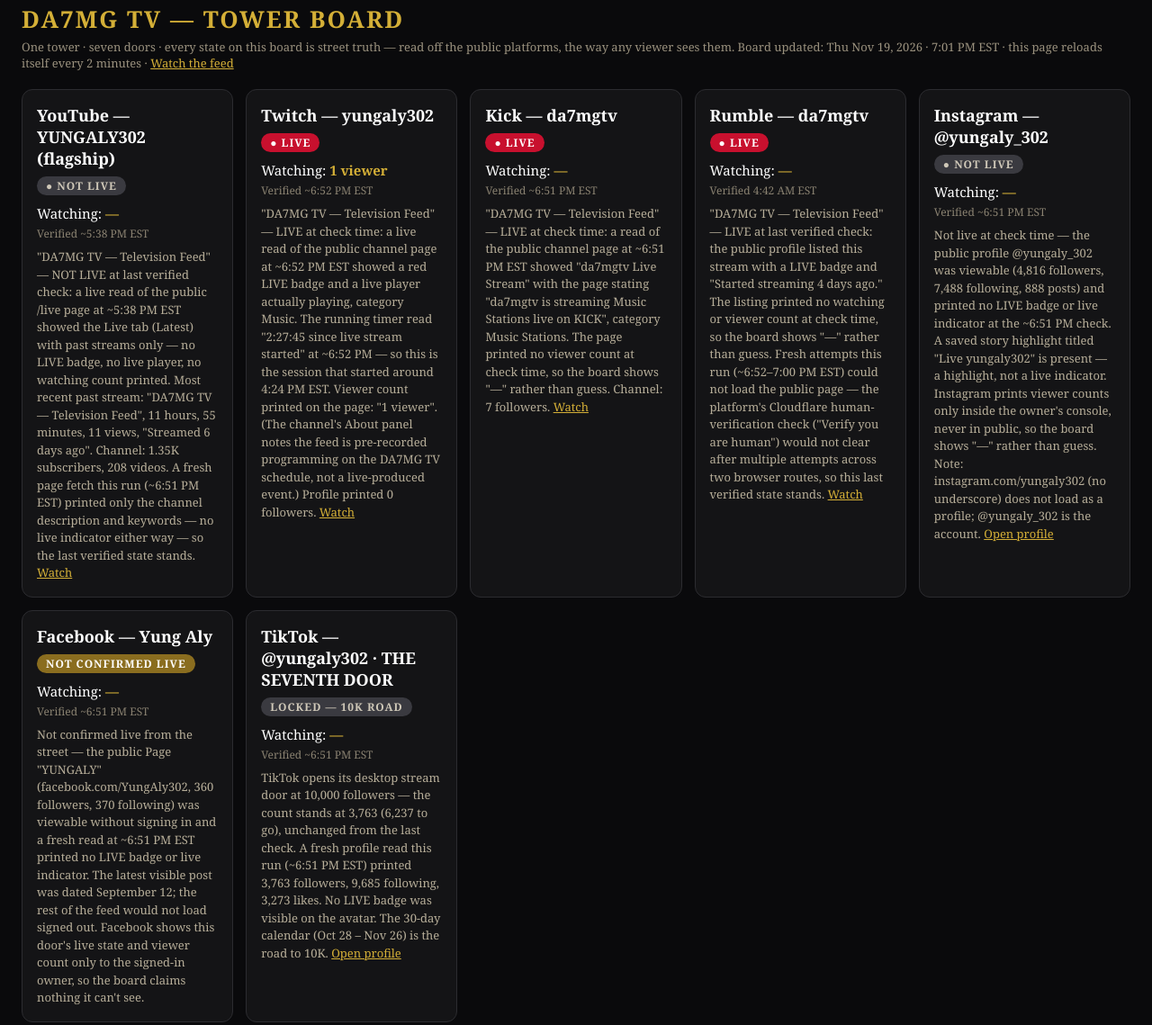
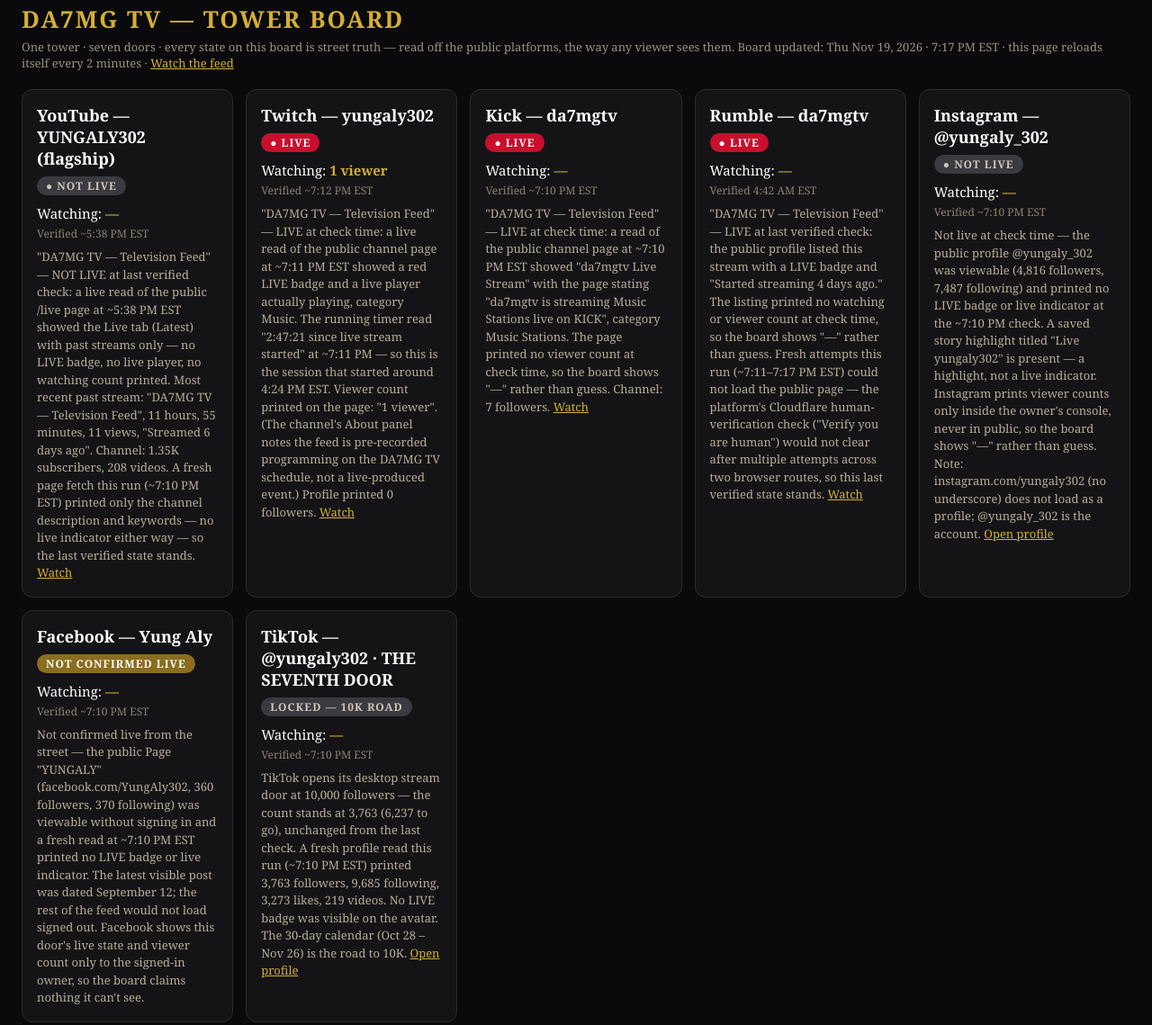
Before and after one commit to da7mgdistributions-creator/da7mg-tv-live, a plain HTML site: page board.html in a window 1280 px wide. Shown: the part 21-1160 px from the top of the page at 90% size. Drawn offline with Linux system fonts and the light colour scheme.

Commit message:
Tower Board refresh 2026-11-19 19:17 EDT

```diff
--- a/board.html
+++ b/board.html
@@ -21,29 +21,29 @@
   .foot{margin-top:22px;color:#8a8271;font-size:12px;line-height:1.6}
 </style></head><body>
 <h1>DA7MG TV — TOWER BOARD</h1>
-<div class="sub">One tower · seven doors · every state on this board is street truth — read off the public platforms, the way any viewer sees them. Board updated: Thu Nov 19, 2026 · 7:01 PM EST · this page reloads itself every 2 minutes · <a href="index.html">Watch the feed</a></div>
+<div class="sub">One tower · seven doors · every state on this board is street truth — read off the public platforms, the way any viewer sees them. Board updated: Thu Nov 19, 2026 · 7:17 PM EST · this page reloads itself every 2 minutes · <a href="index.html">Watch the feed</a></div>
 <div class="grid">
   <div class="card"><h2>YouTube — YUNGALY302 (flagship)</h2><span class="badge locked">● NOT LIVE</span>
     <div class="watch">Watching: <b>—</b></div><div class="stamp">Verified ~5:38 PM EST</div>
-    <div class="meta">"DA7MG TV — Television Feed" — NOT LIVE at last verified check: a live read of the public /live page at ~5:38 PM EST showed the Live tab (Latest) with past streams only — no LIVE badge, no live player, no watching count printed. Most recent past stream: "DA7MG TV — Television Feed", 11 hours, 55 minutes, 11 views, "Streamed 6 days ago". Channel: 1.35K subscribers, 208 videos. A fresh page fetch this run (~6:51 PM EST) printed only the channel description and keywords — no live indicator either way — so the last verified state stands. <a href="https://www.youtube.com/@yungaly302/live">Watch</a></div></div>
+    <div class="meta">"DA7MG TV — Television Feed" — NOT LIVE at last verified check: a live read of the public /live page at ~5:38 PM EST showed the Live tab (Latest) with past streams only — no LIVE badge, no live player, no watching count printed. Most recent past stream: "DA7MG TV — Television Feed", 11 hours, 55 minutes, 11 views, "Streamed 6 days ago". Channel: 1.35K subscribers, 208 videos. A fresh page fetch this run (~7:10 PM EST) printed only the channel description and keywords — no live indicator either way — so the last verified state stands. <a href="https://www.youtube.com/@yungaly302/live">Watch</a></div></div>
   <div class="card"><h2>Twitch — yungaly302</h2><span class="badge live">● LIVE</span>
-    <div class="watch">Watching: <b>1 viewer</b></div><div class="stamp">Verified ~6:52 PM EST</div>
-    <div class="meta">"DA7MG TV — Television Feed" — LIVE at check time: a live read of the public channel page at ~6:52 PM EST showed a red LIVE badge and a live player actually playing, category Music. The running timer read "2:27:45 since live stream started" at ~6:52 PM — so this is the session that started around 4:24 PM EST. Viewer count printed on the page: "1 viewer". (The channel's About panel notes the feed is pre-recorded programming on the DA7MG TV schedule, not a live-produced event.) Profile printed 0 followers. <a href="https://www.twitch.tv/yungaly302">Watch</a></div></div>
+    <div class="watch">Watching: <b>1 viewer</b></div><div class="stamp">Verified ~7:12 PM EST</div>
+    <div class="meta">"DA7MG TV — Television Feed" — LIVE at check time: a live read of the public channel page at ~7:11 PM EST showed a red LIVE badge and a live player actually playing, category Music. The running timer read "2:47:21 since live stream started" at ~7:11 PM — so this is the session that started around 4:24 PM EST. Viewer count printed on the page: "1 viewer". (The channel's About panel notes the feed is pre-recorded programming on the DA7MG TV schedule, not a live-produced event.) Profile printed 0 followers. <a href="https://www.twitch.tv/yungaly302">Watch</a></div></div>
   <div class="card"><h2>Kick — da7mgtv</h2><span class="badge live">● LIVE</span>
-    <div class="watch">Watching: <b>—</b></div><div class="stamp">Verified ~6:51 PM EST</div>
-    <div class="meta">"DA7MG TV — Television Feed" — LIVE at check time: a read of the public channel page at ~6:51 PM EST showed "da7mgtv Live Stream" with the page stating "da7mgtv is streaming Music Stations live on KICK", category Music Stations. The page printed no viewer count at check time, so the board shows "—" rather than guess. Channel: 7 followers. <a href="https://kick.com/da7mgtv">Watch</a></div></div>
+    <div class="watch">Watching: <b>—</b></div><div class="stamp">Verified ~7:10 PM EST</div>
+    <div class="meta">"DA7MG TV — Television Feed" — LIVE at check time: a read of the public channel page at ~7:10 PM EST showed "da7mgtv Live Stream" with the page stating "da7mgtv is streaming Music Stations live on KICK", category Music Stations. The page printed no viewer count at check time, so the board shows "—" rather than guess. Channel: 7 followers. <a href="https://kick.com/da7mgtv">Watch</a></div></div>
   <div class="card"><h2>Rumble — da7mgtv</h2><span class="badge live">● LIVE</span>
     <div class="watch">Watching: <b>—</b></div><div class="stamp">Verified 4:42 AM EST</div>
-    <div class="meta">"DA7MG TV — Television Feed" — LIVE at last verified check: the public profile listed this stream with a LIVE badge and "Started streaming 4 days ago." The listing printed no watching or viewer count at check time, so the board shows "—" rather than guess. Fresh attempts this run (~6:52–7:00 PM EST) could not load the public page — the platform's Cloudflare human-verification check ("Verify you are human") would not clear after multiple attempts across two browser routes, so this last verified state stands. <a href="https://rumble.com/user/da7mgtv">Watch</a></div></div>
+    <div class="meta">"DA7MG TV — Television Feed" — LIVE at last verified check: the public profile listed this stream with a LIVE badge and "Started streaming 4 days ago." The listing printed no watching or viewer count at check time, so the board shows "—" rather than guess. Fresh attempts this run (~7:11–7:17 PM EST) could not load the public page — the platform's Cloudflare human-verification check ("Verify you are human") would not clear after multiple attempts across two browser routes, so this last verified state stands. <a href="https://rumble.com/user/da7mgtv">Watch</a></div></div>
   <div class="card"><h2>Instagram — @yungaly_302</h2><span class="badge locked">● NOT LIVE</span>
-    <div class="watch">Watching: <b>—</b></div><div class="stamp">Verified ~6:51 PM EST</div>
-    <div class="meta">Not live at check time — the public profile @yungaly_302 was viewable (4,816 followers, 7,488 following, 888 posts) and printed no LIVE badge or live indicator at the ~6:51 PM check. A saved story highlight titled "Live yungaly302" is present — a highlight, not a live indicator. Instagram prints viewer counts only inside the owner's console, never in public, so the board shows "—" rather than guess. Note: instagram.com/yungaly302 (no underscore) does not load as a profile; @yungaly_302 is the account. <a href="https://www.instagram.com/yungaly_302">Open profile</a></div></div>
+    <div class="watch">Watching: <b>—</b></div><div class="stamp">Verified ~7:10 PM EST</div>
+    <div class="meta">Not live at check time — the public profile @yungaly_302 was viewable (4,816 followers, 7,487 following) and printed no LIVE badge or live indicator at the ~7:10 PM check. A saved story highlight titled "Live yungaly302" is present — a highlight, not a live indicator. Instagram prints viewer counts only inside the owner's console, never in public, so the board shows "—" rather than guess. Note: instagram.com/yungaly302 (no underscore) does not load as a profile; @yungaly_302 is the account. <a href="https://www.instagram.com/yungaly_302">Open profile</a></div></div>
   <div class="card"><h2>Facebook — Yung Aly</h2><span class="badge push">NOT CONFIRMED LIVE</span>
-    <div class="watch">Watching: <b>—</b></div><div class="stamp">Verified ~6:51 PM EST</div>
-    <div class="meta">Not confirmed live from the street — the public Page "YUNGALY" (facebook.com/YungAly302, 360 followers, 370 following) was viewable without signing in and a fresh read at ~6:51 PM EST printed no LIVE badge or live indicator. The latest visible post was dated September 12; the rest of the feed would not load signed out. Facebook shows this door's live state and viewer count only to the signed-in owner, so the board claims nothing it can't see.</div></div>
+    <div class="watch">Watching: <b>—</b></div><div class="stamp">Verified ~7:10 PM EST</div>
+    <div class="meta">Not confirmed live from the street — the public Page "YUNGALY" (facebook.com/YungAly302, 360 followers, 370 following) was viewable without signing in and a fresh read at ~7:10 PM EST printed no LIVE badge or live indicator. The latest visible post was dated September 12; the rest of the feed would not load signed out. Facebook shows this door's live state and viewer count only to the signed-in owner, so the board claims nothing it can't see.</div></div>
   <div class="card"><h2>TikTok — @yungaly302 · THE SEVENTH DOOR</h2><span class="badge locked">LOCKED — 10K ROAD</span>
-    <div class="watch">Watching: <b>—</b></div><div class="stamp">Verified ~6:51 PM EST</div>
-    <div class="meta">TikTok opens its desktop stream door at 10,000 followers — the count stands at 3,763 (6,237 to go), unchanged from the last check. A fresh profile read this run (~6:51 PM EST) printed 3,763 followers, 9,685 following, 3,273 likes. No LIVE badge was visible on the avatar. The 30-day calendar (Oct 28 – Nov 26) is the road to 10K. <a href="https://www.tiktok.com/@yungaly302">Open profile</a></div></div>
+    <div class="watch">Watching: <b>—</b></div><div class="stamp">Verified ~7:10 PM EST</div>
+    <div class="meta">TikTok opens its desktop stream door at 10,000 followers — the count stands at 3,763 (6,237 to go), unchanged from the last check. A fresh profile read this run (~7:10 PM EST) printed 3,763 followers, 9,685 following, 3,273 likes, 219 videos. No LIVE badge was visible on the avatar. The 30-day calendar (Oct 28 – Nov 26) is the road to 10K. <a href="https://www.tiktok.com/@yungaly302">Open profile</a></div></div>
 </div>
 <div class="foot">How to read this board: a door shows LIVE only when the platform itself shows it live in public. "Watching" is the viewer count the platform prints on its public live page at the moment of the check — if a platform prints no count, the board shows "—" rather than guess. Instagram and Facebook publish viewer numbers only inside the owner's consoles, so their cards carry state, never a count. A door whose check can't be completed keeps its last verified state with its original time stamp. Board data is re-verified from the street about every 15 minutes.</div>
 </body></html>
```
